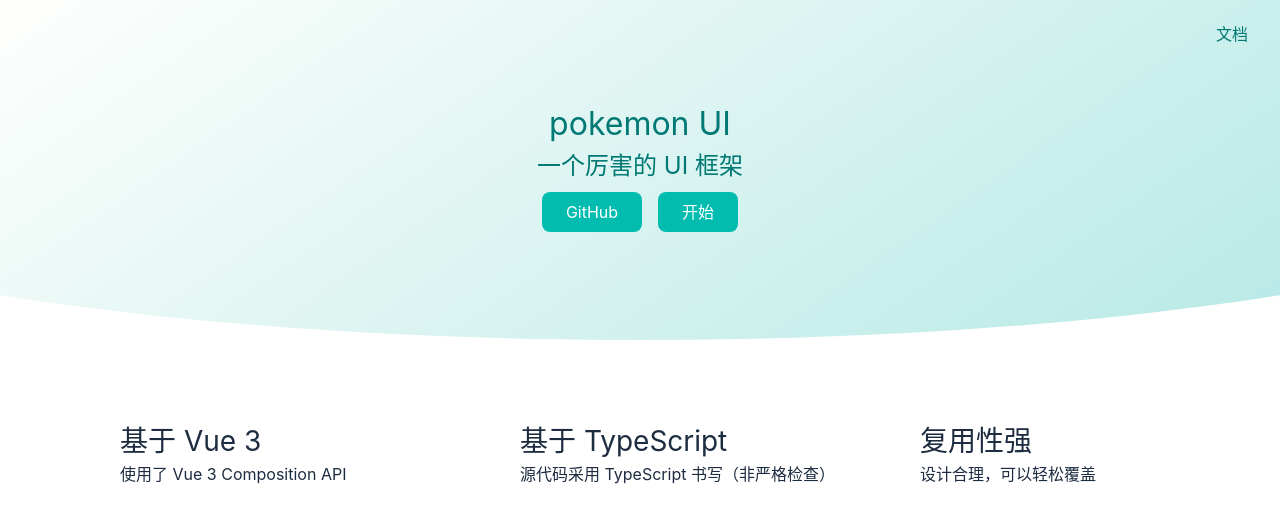
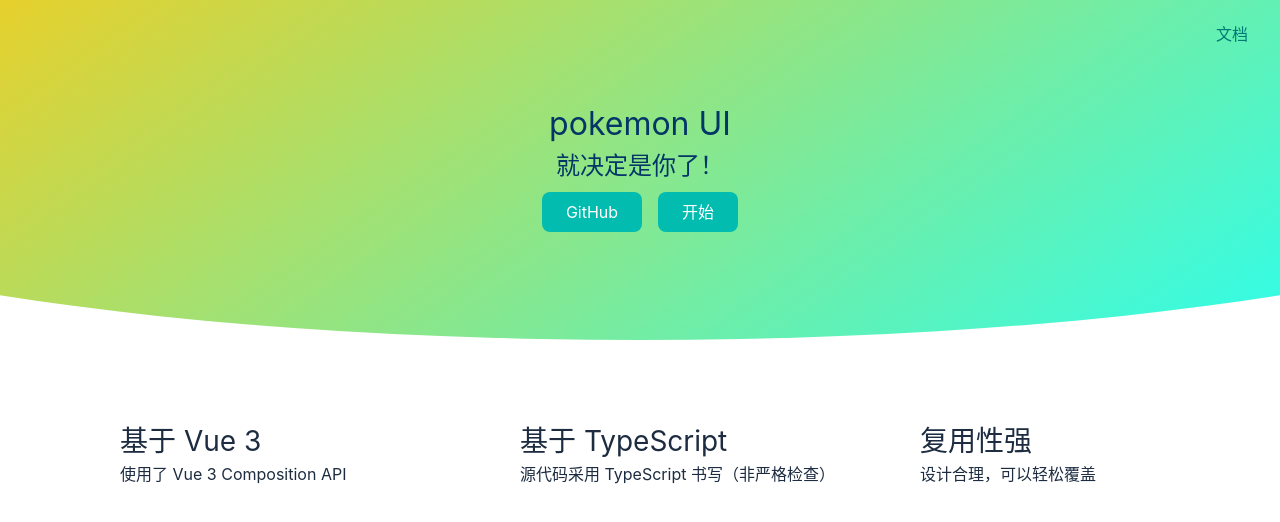
Before and after one commit to origami0227/pokemonUI, a Vue app: page /#/ in a window 1280 px wide. Shown: the top 522 px of the page. Built offline with nearby package versions, Linux system fonts and the light colour scheme.

Commit message:
背景颜色更新

```diff
--- a/src/components/Topnav.vue
+++ b/src/components/Topnav.vue
@@ -1,10 +1,10 @@
 <template>
   <div class="topnav">
-    <div class="logo">
+    <router-link to="/" class="logo">
       <svg class="icon">
         <use xlink:href="#icon-pokeball"></use>
       </svg>
-    </div>
+    </router-link>
     <ul class="menu">
       <li>
         <router-link to="/doc">文档</router-link>
--- a/src/views/home.vue
+++ b/src/views/home.vue
@@ -4,7 +4,7 @@
       <Topnav/>
       <div class="banner">
         <h1>pokemon UI</h1>
-        <h2>一个厉害的 UI 框架</h2>
+        <h2>就决定是你了！</h2>
         <p class="actions">
           <a href="https://github.com/origami0227/pokemonUI">GitHub
           </a>
@@ -50,10 +50,10 @@ export default {
 <style lang="scss" scoped>
 $green: #02bcb0;
 $border-radius: 8px;
-$color: #007974;
+$color: #033666;
 
 .topnavAndBanner {
-  background: linear-gradient(145deg, rgba(277, 255, 253, 1) 0%, rgba(183, 233, 230, 1) 100%);
+  background: linear-gradient(145deg, rgba(230, 208, 44, 1) 0%, rgba(48, 253, 233, 1) 100%);
   clip-path: ellipse(80% 60% at 50% 40%);
 }
 
```
